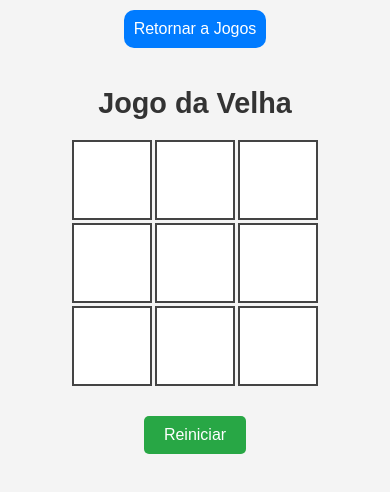
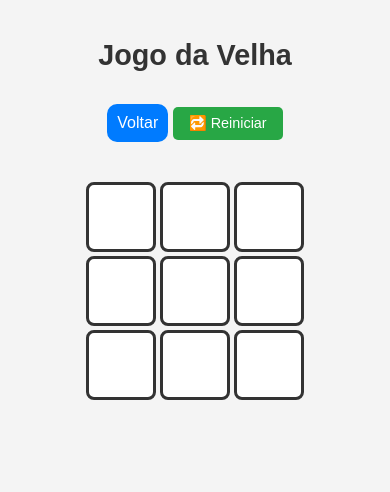
Before and after one commit to nakata-dev/jogos, a plain HTML site: page Jogo_da_velha/jogodavelha.html in a window 390 px wide. Drawn offline with Linux system fonts and the light colour scheme.

Commit message:
Atualizando Arquivos errados

```diff
--- a/Jogo_da_velha/jogodavelha.html
+++ b/Jogo_da_velha/jogodavelha.html
@@ -3,140 +3,138 @@
 <head>
   <meta charset="UTF-8">
   <meta name="viewport" content="width=device-width, initial-scale=1.0"> <title>Jogo da Velha</title>
-  <a href="../index.html">Retornar a Jogos</a>
   <style>
+    /* === ESTILO GERAL === */
     body {
     font-family: Arial, sans-serif;
     background-color: #f4f4f4;
     text-align: center;
-      padding: 20px; /* Reduzir o padding geral para telas menores */
-      margin: 0; /* Remover margem padrão do body */
+    padding: 20px;
+    margin: 0;
     }
 
     h1 {
     color: #333;
-      font-size: 2rem; /* Ajustar tamanho do título para telas menores */
+    font-size: 2rem;
     }
 
-    /* Estilo para o link de retorno */
+    /* === LINK VOLTAR === */
     a {
-      display: inline-block; /* Para poder aplicar padding e margin */
+    display: inline-block;
     margin-bottom: 20px;
     padding: 10px 10px;
     background-color: #007bff;
     color: white;
     text-decoration: none;
     border-radius: 10px;
+    transition: background 0.3s;
     }
 
     a:hover {
     background-color: #0056b3;
     }
 
+    /* === TABULEIRO === */
     #tabuleiro {
     display: grid;
-      grid-template-columns: repeat(3, 90px); /* Tamanho menor das células para celular */
-      grid-gap: 5px; /* Espaçamento menor */
+    grid-template-columns: repeat(3, 120px); /* 3 colunas de tamanho fixo */
+    gap: 8px; /* Espaço entre as células */
     justify-content: center;
-      align-items: center;
-      margin: 15px auto; /* Margem ajustada */
-      max-width: 300px; /* Garante que o tabuleiro não fique muito grande */
+    margin: 20px auto;
     }
 
+    /* === CÉLULAS === */
     .celula {
-      width: 120px; /* Tamanho menor */
-      height: 120px; /* Tamanho menor */
-      font-size: 2rem; /* Fonte um pouco menor */
+    aspect-ratio: 1 / 1; /* 🔹 Garante quadrado perfeito */
+    font-size: 2rem;
     background-color: #fff;
-      border: 2px solid #444;
+    border: 3px solid #333;
     cursor: pointer;
     display: flex;
     align-items: center;
     justify-content: center;
-      box-sizing: border-box; /* Garante que padding e border sejam incluídos no width/height */
+    box-sizing: border-box;
+    border-radius: 8px;
+    transition: 0.2s;
     }
 
     .celula:hover {
     background-color: #e0e0e0;
+    transform: scale(1.05);
     }
 
+    /* === MENSAGEM === */
     #mensagem {
-      font-size: 2rem; /* Fonte um pouco menor */
+    font-size: 1.4rem;
     margin-top: 15px;
+    color: #333;
+    font-weight: bold;
     }
 
+    /* === BOTÃO REINICIAR === */
     #reiniciar {
     margin-top: 15px;
-      padding: 8px 15px; /* Padding ajustado */
+    padding: 10px 20px;
     font-size: 1rem;
     cursor: pointer;
     background-color: #28a745;
     color: white;
     border: none;
     border-radius: 5px;
+    transition: background 0.3s, transform 0.2s;
     }
 
     #reiniciar:hover {
     background-color: #218838;
+    transform: scale(1.05);
     }
 
-    /* --- Media Query para telas menores (smartphones) --- */
-    @media (max-width: 600px) { /* Geralmente, 600px é um bom breakpoint para mobile */
-      body {
-        padding: 10px; /* Reduzir ainda mais o padding em telas muito pequenas */
-      }
-
+    /* === RESPONSIVIDADE === */
+    @media (max-width: 600px) {
     h1 {
       font-size: 1.8rem;
     }
-
     #tabuleiro {
-        grid-template-columns: repeat(3, 80px); /* Células um pouco menores */
-        grid-gap: 3px;
-        max-width: 270px; /* Ajuste para não quebrar em telas bem pequenas */
+      grid-template-columns: repeat(3, 90px); /* reduz o tamanho */
+      gap: 6px;
     }
-
     .celula {
-        width: 80px;
-        height: 80px;
-        font-size: 3rem;
+      font-size: 1.8rem;
     }
-
     #mensagem {
-        font-size: 1.1rem;
+      font-size: 1.2rem;
     }
-
     #reiniciar {
-        padding: 10px 20px;
-        font-size: 1rem;
+      font-size: 0.9rem;
+      padding: 8px 16px;
     }
     }
 
-    /* Media Query para telas ainda menores, como iPhones SE ou Galaxy S8 */
-    @media (max-width: 380px) {
+    @media (max-width: 400px) {
     #tabuleiro {
       grid-template-columns: repeat(3, 70px);
-            max-width: 240px;
+      gap: 4px;
     }
     .celula {
-            width: 80px;
-            height: 80px;
-            font-size: 1.6rem;
+      font-size: 1.5rem;
     }
     }
+  </style>
 
-  </style>
 </head>
 <body>
 
   <h1>Jogo da Velha</h1>
 
+  <div>
+    <a href="../index.html">Voltar</a>
+    <button id="reiniciar">🔁 Reiniciar</button>
+  </div>
   <div id="tabuleiro">
     </div>
 
   <div id="mensagem"></div>
 
-  <button id="reiniciar">Reiniciar</button>
 
   <script>
     const tabuleiro = document.getElementById("tabuleiro");
```
Also changed, not shown: Jogo_da_Memoria/jogodamemoria.html (+26 -3 lines), Jogo_da_Memoria/memoria4X4.html (+20 -3 lines), Jogo_da_forca/jogo_da_forca.html (+14 -7 lines), index.html (+1 -1 lines). Lines whose indentation alone changed are shown as unchanged.
